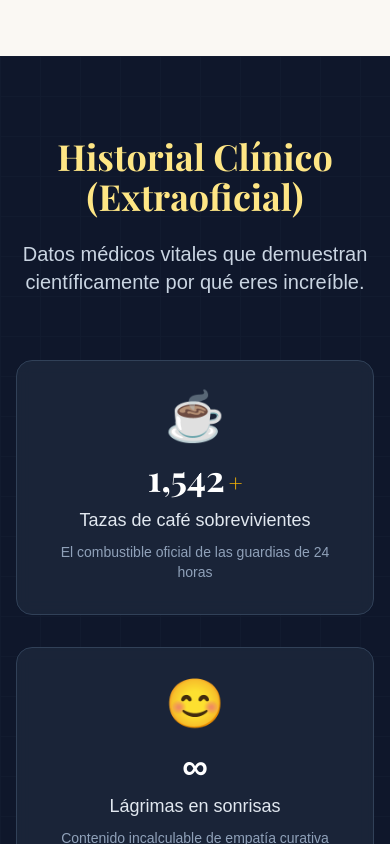
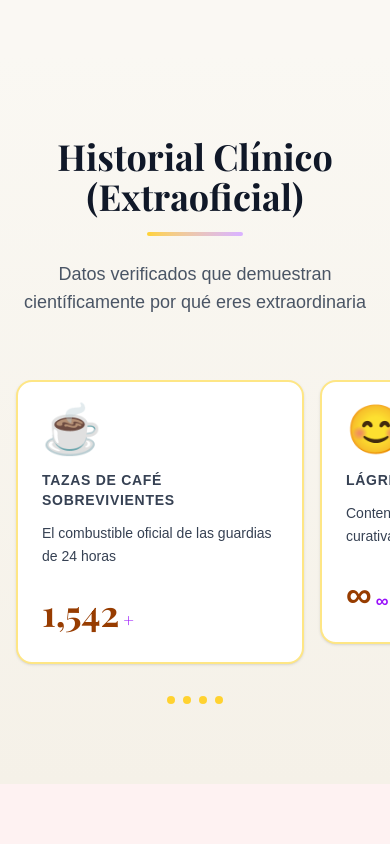
Before and after one commit to salazarmatthew/rubius-antiguo, a Next.js app in the folder dra-mara-birthday/: page / in a window 390 px wide. Shown: the part 4360-5204 px from the top of the page. Built offline with nearby package versions, Linux system fonts and the light colour scheme.

Commit message:
Mejorar visibilidad de descripciones en historial clínico

```diff
--- a/dra-mara-birthday/components/ClinicalHistory.tsx
+++ b/dra-mara-birthday/components/ClinicalHistory.tsx
@@ -46,40 +46,50 @@ export default function ClinicalHistory() {
   });
 
   return (
-    <section className="py-20 md:py-32 px-4 bg-slate-900 text-white relative overflow-hidden" ref={ref}>
-      {/* Background medical grid pattern */}
-      <div className="absolute inset-0 opacity-10"
-        style={{ backgroundImage: 'linear-gradient(#334155 1px, transparent 1px), linear-gradient(90deg, #334155 1px, transparent 1px)', backgroundSize: '40px 40px' }}
-      ></div>
-
+    <section className="py-20 md:py-32 px-4 bg-gradient-to-b from-[#faf8f3] to-[#f5f1e8] relative overflow-hidden" ref={ref}>
       <div className="max-w-6xl mx-auto relative z-10">
         <motion.div
           initial={{ opacity: 0, y: 30 }}
           animate={inView ? { opacity: 1, y: 0 } : { opacity: 0, y: 30 }}
           transition={{ duration: 0.8 }}
-          className="text-center mb-16"
+          className="text-center mb-16 md:mb-24"
         >
-          <h2 className="text-4xl md:text-6xl font-serif font-bold mb-6 text-amber-200">
+          <h2 className="text-4xl md:text-6xl font-serif font-bold mb-4 text-gray-900">
             Historial Clínico (Extraoficial)
           </h2>
-          <p className="text-xl text-slate-300 font-light max-w-2xl mx-auto">
-            Datos médicos vitales que demuestran científicamente por qué eres increíble.
+          <div className="flex justify-center mb-6">
+            <div className="h-1 w-24 bg-gradient-to-r from-amber-300 to-purple-300 rounded-full" />
+          </div>
+          <p className="text-lg md:text-xl text-gray-600 font-light max-w-2xl mx-auto">
+            Datos verificados que demuestran científicamente por qué eres extraordinaria
           </p>
         </motion.div>
 
-        <div className="grid grid-cols-1 md:grid-cols-2 lg:grid-cols-4 gap-8">
+        {/* DESKTOP VERSION */}
+        <div className="hidden md:grid grid-cols-1 md:grid-cols-2 lg:grid-cols-4 gap-6 md:gap-8">
           {stats.map((stat, index) => (
             <motion.div
               key={stat.id}
-              initial={{ opacity: 0, scale: 0.8 }}
-              animate={inView ? { opacity: 1, scale: 1 } : { opacity: 0, scale: 0.8 }}
-              transition={{ duration: 0.6, delay: index * 0.15 }}
-              className="bg-slate-800/80 backdrop-blur-sm p-8 rounded-2xl border border-slate-700 hover:border-amber-400 transition-colors duration-300 flex flex-col items-center text-center group"
+              initial={{ opacity: 0, y: 20 }}
+              animate={inView ? { opacity: 1, y: 0 } : { opacity: 0, y: 20 }}
+              transition={{ duration: 0.6, delay: index * 0.1 }}
+              className="group"
             >
+              <div className="bg-white p-8 rounded-2xl border-2 border-amber-200 shadow-sm hover:shadow-lg transition-all duration-300 h-full flex flex-col justify-between">
+                <div>
                   <div className="text-5xl mb-4 group-hover:scale-110 transition-transform duration-300">
                     {stat.icon}
                   </div>
-              <div className="text-4xl md:text-5xl font-bold font-serif text-white mb-2 flex items-baseline justify-center">
+                  <h3 className="text-sm font-bold text-gray-700 uppercase tracking-wider mb-4">
+                    {stat.title}
+                  </h3>
+                  <p className="text-sm md:text-base text-gray-700 leading-relaxed font-light mb-6">
+                    {stat.desc}
+                  </p>
+                </div>
+
+                <div>
+                  <div className="text-4xl md:text-5xl font-serif font-bold text-amber-800 mb-1">
                     {inView ? (
                       stat.suffix === "∞" ? (
                         <span>∞</span>
@@ -87,25 +97,77 @@ export default function ClinicalHistory() {
                         <CountUp
                           start={0}
                           end={stat.value}
-                      duration={3}
+                          duration={2.5}
                           separator=","
                         />
                       )
                     ) : (
                       "0"
                     )}
-                {stat.suffix !== "∞" && (
-                  <span className="text-2xl text-amber-400 ml-1">{stat.suffix}</span>
-                )}
+                    <span className="text-2xl text-purple-600 ml-1">{stat.suffix}</span>
                   </div>
-              <h3 className="text-lg font-medium text-slate-200 mb-2">
+                </div>
+              </div>
+            </motion.div>
+          ))}
+        </div>
+
+        {/* MOBILE VERSION - Carrusel Suave */}
+        <div className="md:hidden">
+          <div className="flex gap-4 overflow-x-auto snap-x snap-mandatory pb-4 -mx-4 px-4">
+            {stats.map((stat, index) => (
+              <motion.div
+                key={stat.id}
+                initial={{ opacity: 0, scale: 0.9 }}
+                animate={inView ? { opacity: 1, scale: 1 } : { opacity: 0, scale: 0.9 }}
+                transition={{ duration: 0.5, delay: index * 0.08 }}
+                className="flex-shrink-0 w-72 snap-center"
+              >
+                <motion.div
+                  whileHover={{ translateY: -4 }}
+                  className="bg-white p-6 rounded-2xl border-2 border-amber-200 shadow-sm"
+                >
+                  <div className="text-5xl mb-4">{stat.icon}</div>
+
+                  <h3 className="text-sm font-bold text-gray-700 uppercase tracking-wider mb-3">
                     {stat.title}
                   </h3>
-              <p className="text-sm text-slate-400">
+
+                  <p className="text-sm text-gray-700 leading-relaxed font-light mb-6">
                     {stat.desc}
                   </p>
+
+                  <div className="text-4xl font-serif font-bold text-amber-800 mb-1">
+                    {inView ? (
+                      stat.suffix === "∞" ? (
+                        <span>∞</span>
+                      ) : (
+                        <CountUp
+                          start={0}
+                          end={stat.value}
+                          duration={2}
+                          separator=","
+                        />
+                      )
+                    ) : (
+                      "0"
+                    )}
+                    <span className="text-lg text-purple-600 ml-1">{stat.suffix}</span>
+                  </div>
+                </motion.div>
               </motion.div>
             ))}
+          </div>
+
+          {/* Dot Indicators */}
+          <div className="flex justify-center gap-2 mt-4">
+            {stats.map((_, index) => (
+              <motion.div
+                key={index}
+                className="h-2 w-2 rounded-full bg-amber-300"
+              />
+            ))}
+          </div>
         </div>
       </div>
     </section>
```
Lines whose indentation alone changed are shown as unchanged.
